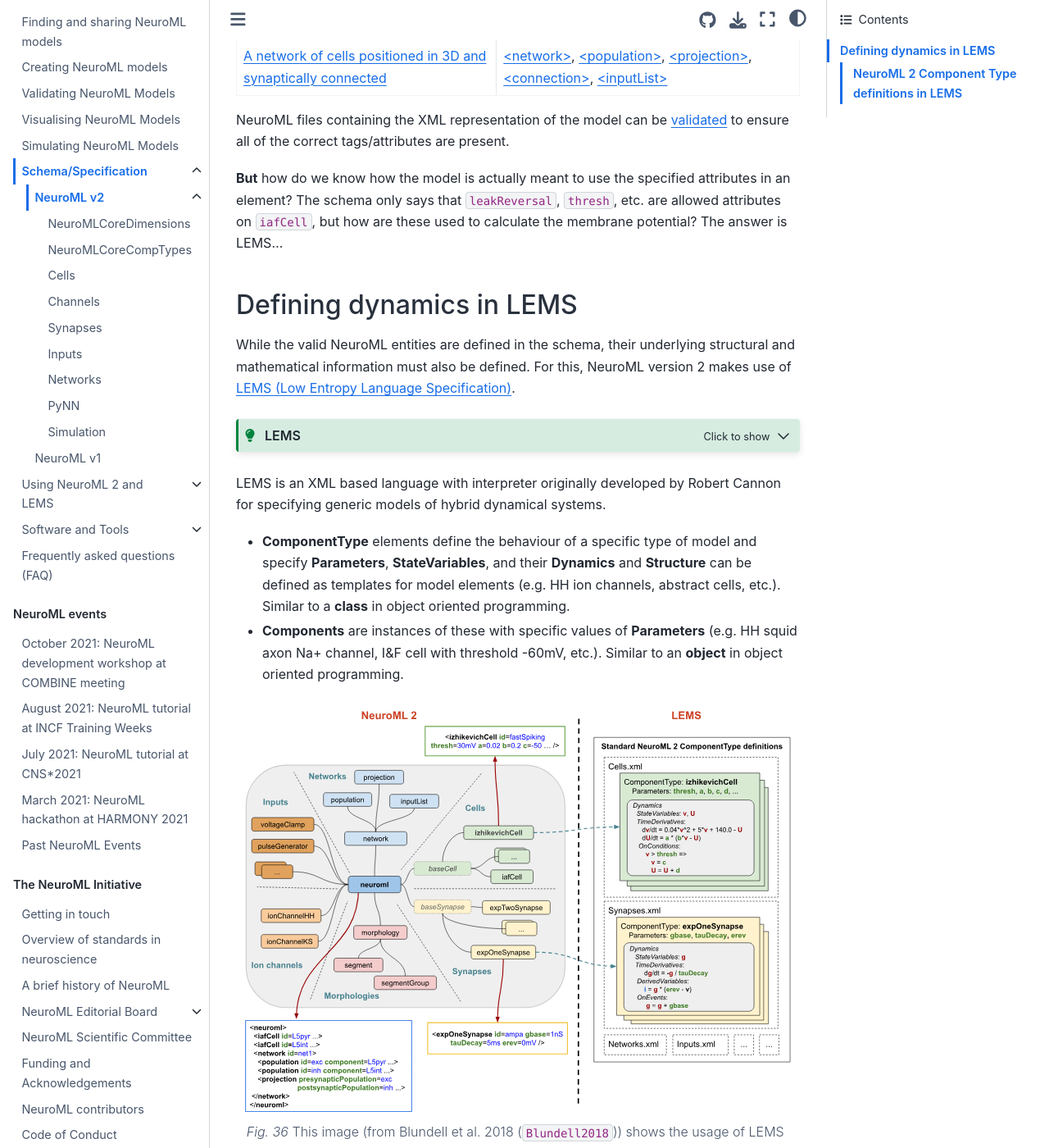
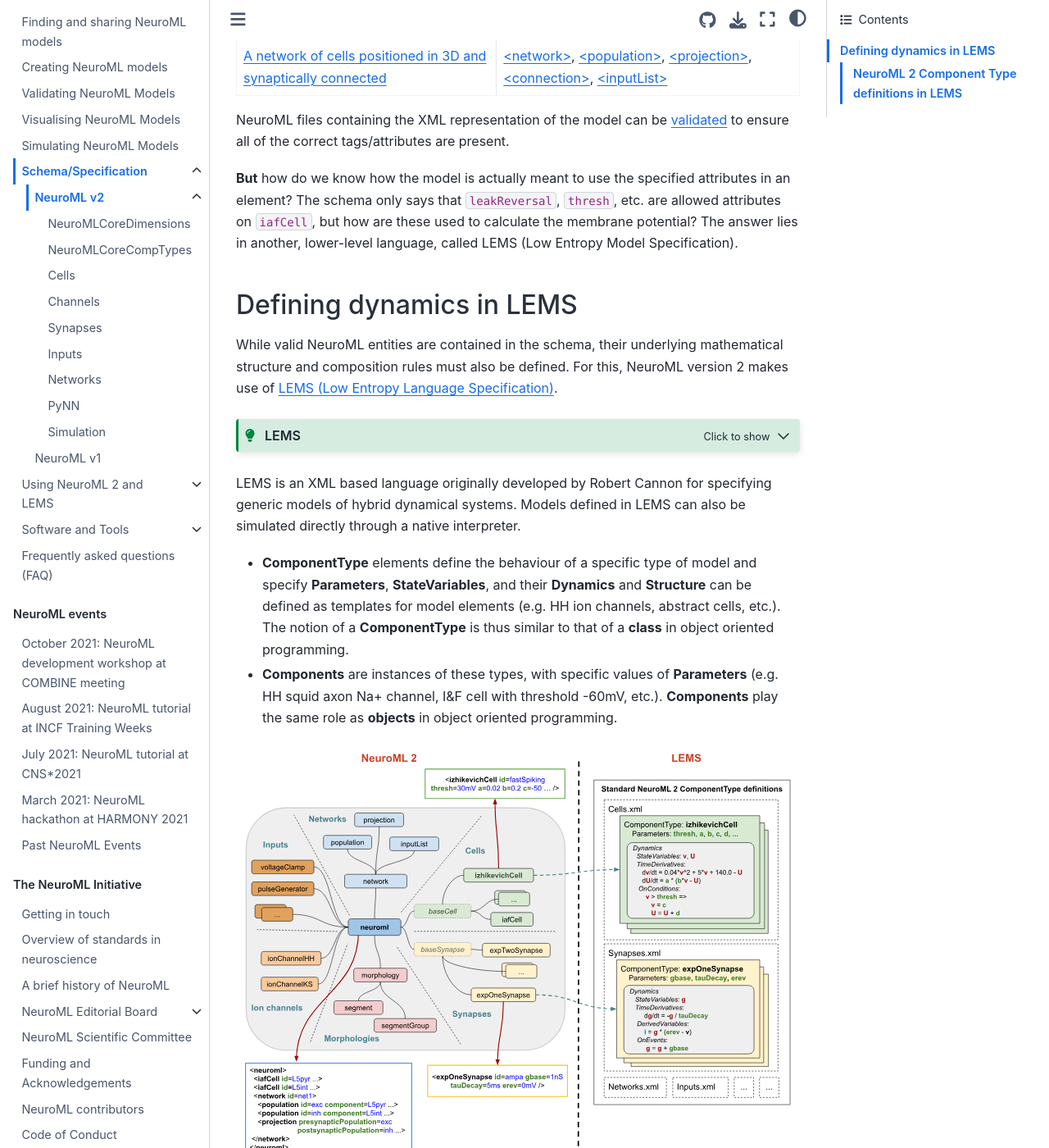
Before and after one commit to NeuroML/Documentation, a Jupyter Book: the page built from source/Userdocs/NeuroMLv2.md, in a window 1280 px wide and 1400 px high, scrolled down 1211 px. Shown: the whole window at 82% size. Built offline with Jupyter Book 1.0.4 settings and Sphinx 7.4.7 and the Sphinx Book theme 1.1.4, drawn with Linux system fonts in a browser that asks for light colours; cross-references to code outside the pages are shown as plain code; some of the changed text lies outside the part shown.

Commit message:
Update NeuroMLv2.md

````diff
--- a/source/Userdocs/NeuroMLv2.md
+++ b/source/Userdocs/NeuroMLv2.md
@@ -32,12 +32,12 @@ Examples of files using the NeuroML 2 schema, and some of the elements they use
 
 NeuroML files containing the XML representation of the model can be {ref}`validated <userdocs:validating_models>` to ensure all of the correct tags/attributes are present.
 
-**But** how do we know how the model is actually meant to use the specified attributes in an element? The schema only says that `leakReversal`, `thresh`, etc. are allowed attributes on `iafCell`, but how are these used to calculate the membrane potential? The answer is LEMS...
+**But** how do we know how the model is actually meant to use the specified attributes in an element? The schema only says that `leakReversal`, `thresh`, etc. are allowed attributes on `iafCell`, but how are these used to calculate the membrane potential? The answer lies in another, lower-level language, called LEMS (Low Entropy Model Specification).
 
 (userdocs:specification:lemsdefs)=
 ## Defining dynamics in LEMS
 
-While the valid NeuroML entities are defined in the schema, their underlying structural and mathematical information must also be defined.
+While valid NeuroML entities are contained in the schema, their underlying mathematical structure and composition rules must also be defined.
 For this, NeuroML version 2 makes use of [LEMS (Low Entropy Language Specification)](http://lems.github.io/LEMS).
 
 ```{admonition} LEMS
@@ -45,10 +45,10 @@ For this, NeuroML version 2 makes use of [LEMS (Low Entropy Language Specificati
 For an in-depth guide to LEMS, please see the research paper: [LEMS: a language for expressing complex biological models in concise and hierarchical form and its use in underpinning NeuroML 2](https://www.frontiersin.org/articles/10.3389/fninf.2014.00079/full). Documentation on the structure of the LEMS language can be found [here](http://lems.github.io/LEMS/elements.html).
 ```
 
-LEMS is an XML based language with interpreter originally developed by Robert Cannon for specifying generic models of hybrid dynamical systems.
+LEMS is an XML based language originally developed by Robert Cannon for specifying generic models of hybrid dynamical systems. Models defined in LEMS can also be simulated directly through a native interpreter.
 
-- **ComponentType** elements define the behaviour of a specific type of model and specify **Parameters**, **StateVariables**, and their **Dynamics** and **Structure** can be defined as templates for model elements (e.g. HH ion channels, abstract cells, etc.). Similar to a **class** in object oriented programming.
-- **Components** are instances of these with specific values of **Parameters** (e.g. HH squid axon Na+ channel, I&F cell with threshold -60mV, etc.). Similar to an **object** in object oriented programming.
+- **ComponentType** elements define the behaviour of a specific type of model and specify **Parameters**, **StateVariables**, and their **Dynamics** and **Structure** can be defined as templates for model elements (e.g. HH ion channels, abstract cells, etc.). The notion of a **ComponentType** is thus similar to that of a **class** in object oriented programming.
+- **Components** are instances of these types, with specific values of **Parameters** (e.g. HH squid axon Na+ channel, I&F cell with threshold -60mV, etc.). **Components** play the same role as **objects** in object oriented programming.
 
 ```{figure} ../images/NeuroML2_LEMS_Overview_web.svg
 :alt: Figure showing relationship between LEMS and NeuroML2
@@ -176,8 +176,8 @@ Using LEMS to specify the core of NeuroML version 2 has the following significan
 - NeuroML 2 XML files can be used standalone by applications (exported/imported) in the same way as NeuroML v1.x, without reference to the LEMS definitions, easing the transition for v1.x compliant applications
 - Any NeuroML 2 **ComponentType** can be extended and will be usable/translatable by any application (e.g. jLEMS) which understands LEMS
 
-The first point above means that a parsing application does not necessarily have to natively read the LEMS type definition for, e.g. an {ref}`izhikevich2007Cell <schema:izhikevich2007Cell>` element, it just has to map the NeuroML element parameters onto its own object implementing that entity.
-The behaviour should be the same of course and should be tested against the reference LEMS implementation ([jLEMS](http://github.com/LEMS/jLEMS/)).
+The first point above means that a parsing application does not necessarily have to natively read the LEMS type definition for, e.g. an {ref}`izhikevich2007Cell <schema:izhikevich2007Cell>` element: it just has to map the NeuroML element parameters onto its own object model implementing that entity.
+Ideally, the behaviour should be the same − which could be ascertained by testing against the reference LEMS interpreter implementation ([jLEMS](http://github.com/LEMS/jLEMS/)).
 
 The second point above means that if an application does support LEMS, it can automatically parse (and generate code for) a wide range of NeuroML 2 cells, channels and synapses, including any new **ComponentType** derived from these, without having to natively know anything about channels, cell models, etc.
 
````
Also changed, not shown: other parts of source/Userdocs/NeuroMLv2.md (+5 -5 lines).
